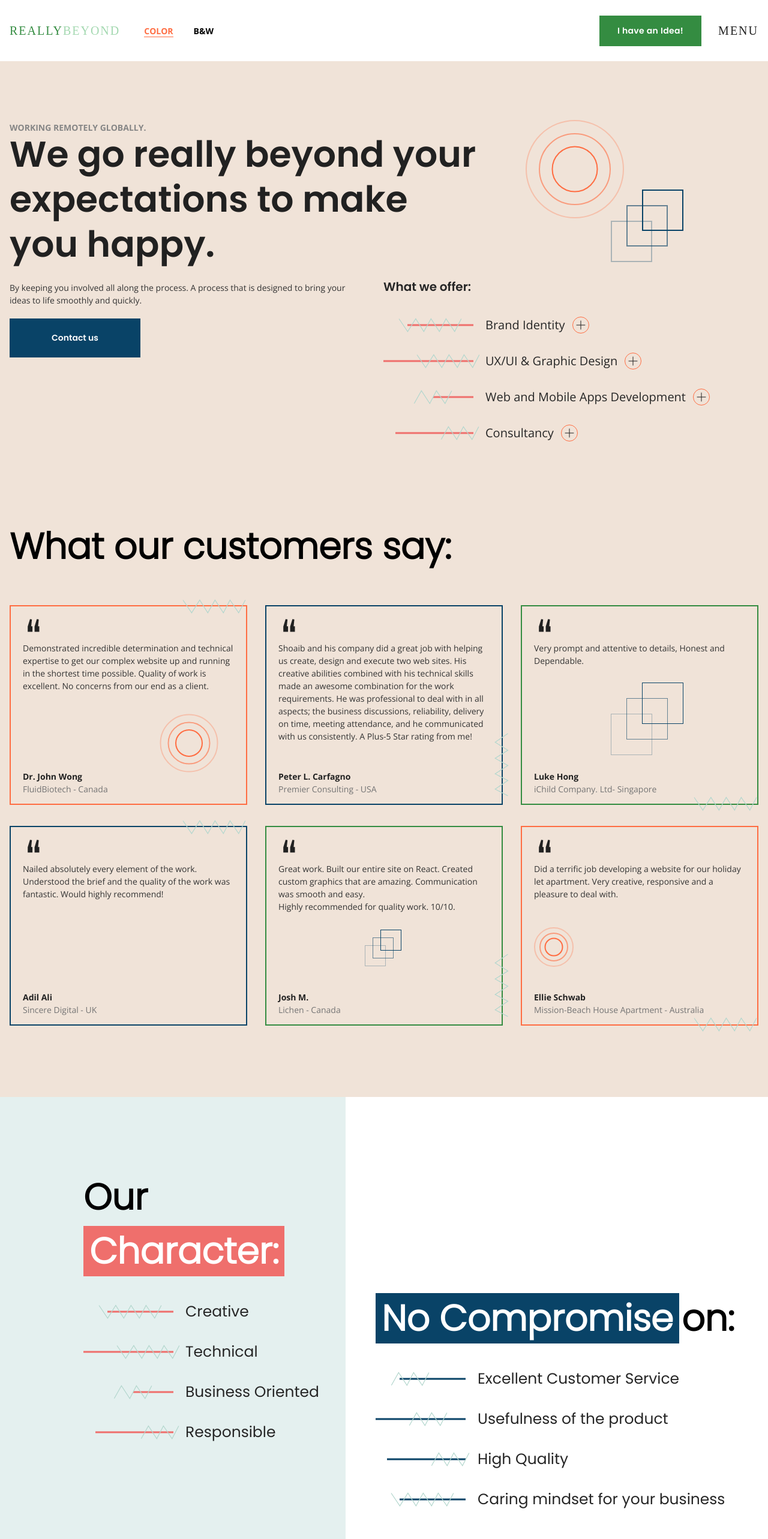
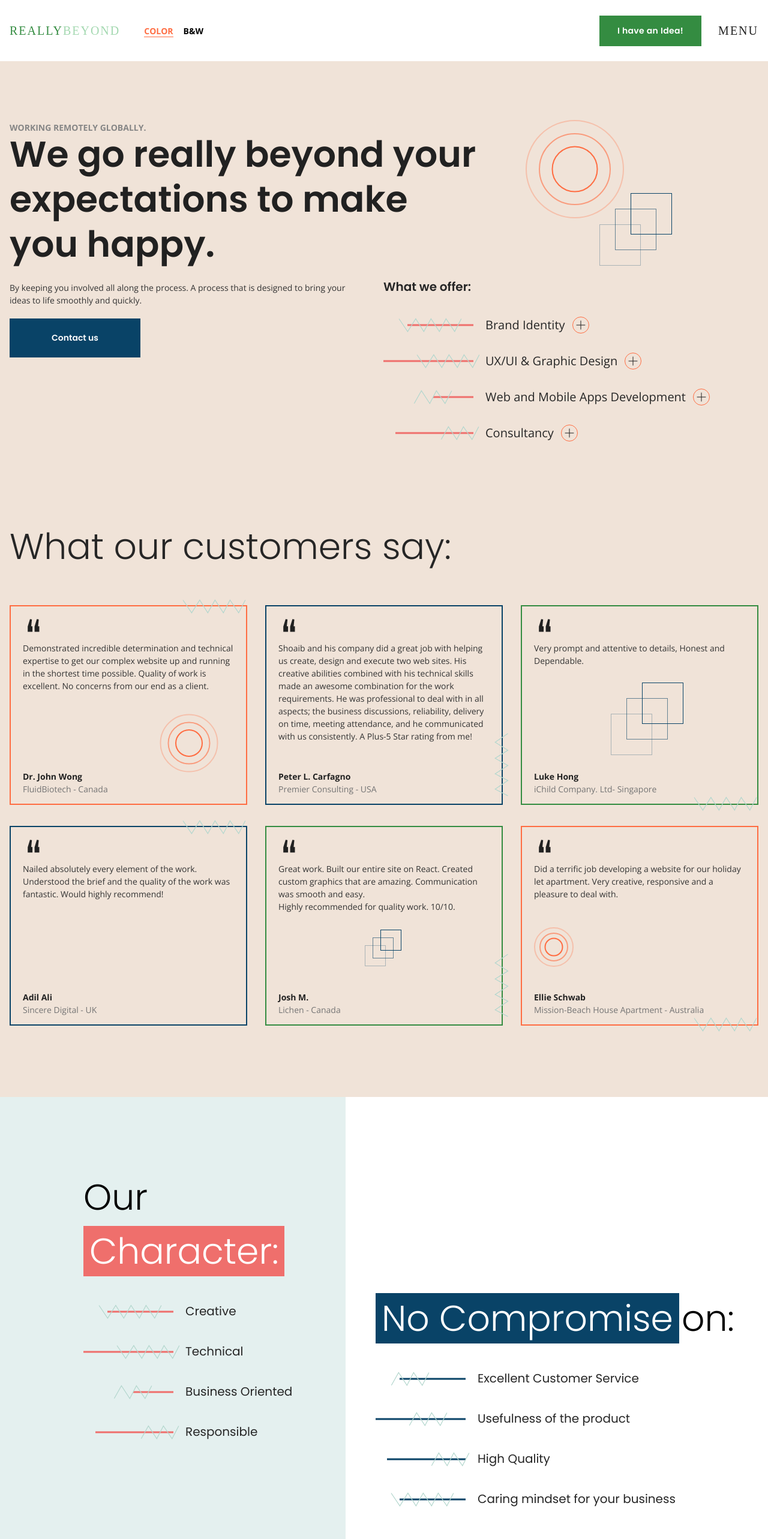
Before and after one commit to Kingkon963/reallyBeyond, a Next.js app: page / in a window 1280 px wide. Shown: the top 2566 px of the page at 60% size. Built offline with nearby package versions, Linux system fonts and the light colour scheme; a web font is replaced by a local one.

Commit message:
1440px done

```diff
--- a/pages/index.tsx
+++ b/pages/index.tsx
@@ -60,7 +60,7 @@ const Home: NextPage = () => {
                     <div className="circles__second"></div>
                     <div className="circles__third"></div>
                   </div>
-                  <div className="blocks">
+                  <div className="blocks 3xl:left-[95px] 3xl:top-0">
                     <div className="blocks__first blocks__block"></div>
                     <div className="blocks__second blocks__block"></div>
                     <div className="blocks__third blocks__block"></div>
@@ -226,13 +226,13 @@ const Home: NextPage = () => {
                   </OfferPopup>
                 </ul>
               </div>
-              <h2 className="font-bold">What our customers say:</h2>
+              <h2 className="font-poppinsLight text-[#262626] font-light">What our customers say:</h2>
               <TestimonialGrid variant="decorated" />
             </div>
           </section>
           <section className="two-cols">
             <div className="left">
-              <h2 className="font-bold">
+              <h2>
                 Our <span>Character:</span>
               </h2>
               <ul className="special">
@@ -311,7 +311,7 @@ const Home: NextPage = () => {
               </ul>
             </div>
             <div className="right">
-              <h2 className="font-bold">
+              <h2>
                 <span>No Compromise</span>on:
               </h2>
               <ul className="special blue">
--- a/src/components/ColorSwitch.tsx
+++ b/src/components/ColorSwitch.tsx
@@ -46,7 +46,7 @@ function ColorSwitch() {
 
   return (
     <div ref={elRef} className="z-[1000] transition-none">
-      <ul className="flex gap-[17px] absolute right-0 bottom-[-20px] translate-y-full mr-4 lg:relative lg:bottom-auto lg:translate-y-0 lg:mr-6 transition-none">
+      <ul className="flex gap-[0px] absolute right-0 bottom-[-20px] translate-y-full mr-4 lg:relative lg:bottom-auto lg:translate-y-0 lg:mr-6 transition-none">
         <li
           className={`relative after:content-[''] after:absolute after:bottom-0 after:left-0 after:w-full
       text-orange after:bg-orange dark:text-gray-400 dark:after:bg-gray-400
--- a/src/components/Footer.tsx
+++ b/src/components/Footer.tsx
@@ -8,7 +8,7 @@ function Footer() {
           <span>REALLY</span>
           <span>BEYOND </span>
         </div>
-        <h2 className="font-bold">Get in Touch</h2>
+        <h2 className="whitespace-nowrap">Get in Touch</h2>
         <div className="circles-wrapper">
           <div className="circles medium">
             <div className="circles__circle circles__first"></div>
--- a/styles/Home.scss
+++ b/styles/Home.scss
@@ -382,14 +382,15 @@ section.hero {
       height: 85px;
       position: relative;
       transform: translate(100%, -48px);
-      left: 95px;
+      left: 76px;
+      top: 6px;
       &__block {
         position: absolute;
         left: 0;
         top: 0;
         width: 100%;
         height: 100%;
-        border: 2px solid rgba(9, 67, 103, 1);
+        border: 1px solid rgba(9, 67, 103, 1);
       }
       &__second {
         top: 32px;
@@ -646,7 +647,7 @@ section.two-cols {
   ul {
     margin-top: 37px;
     padding-left: 170px;
-    font-size: 25px;
+    font-size: 20px;
     line-height: 37px;
     font-family: "Poppins Regular";
     color: #262626;
```
